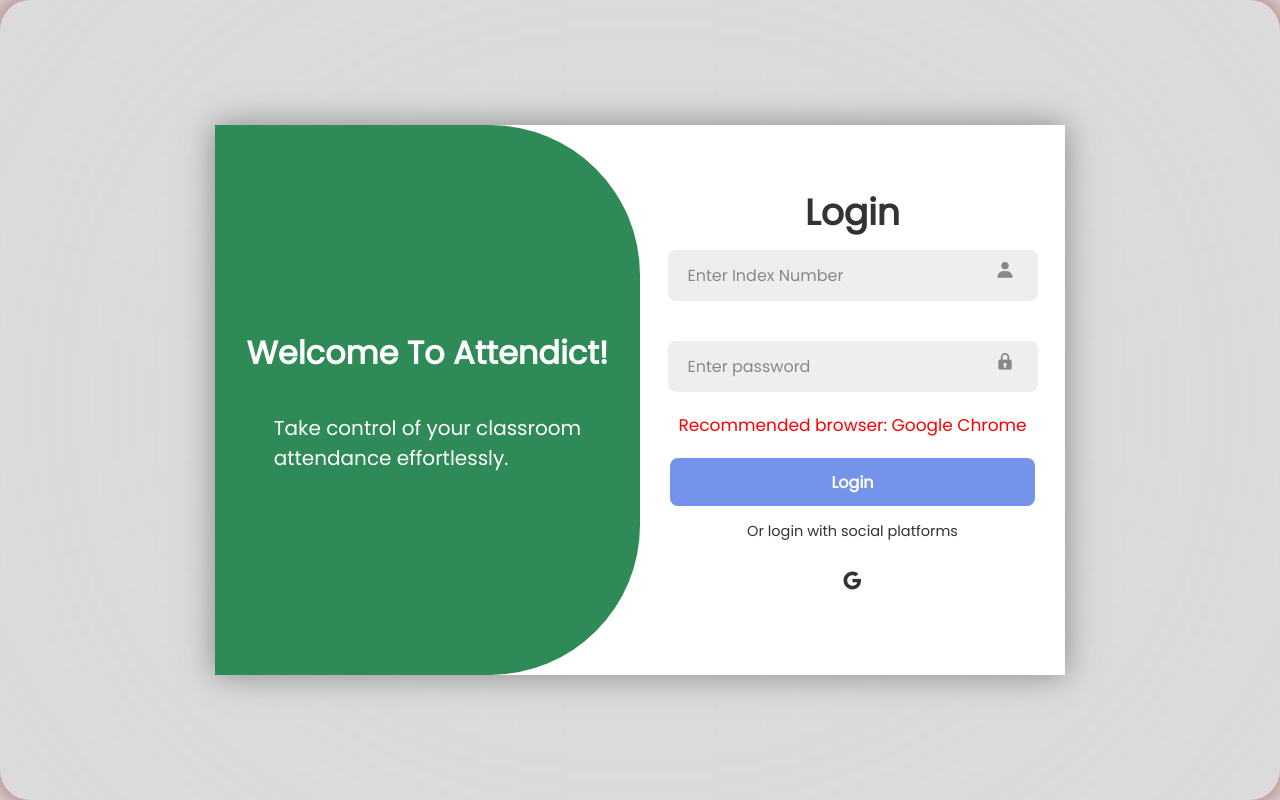
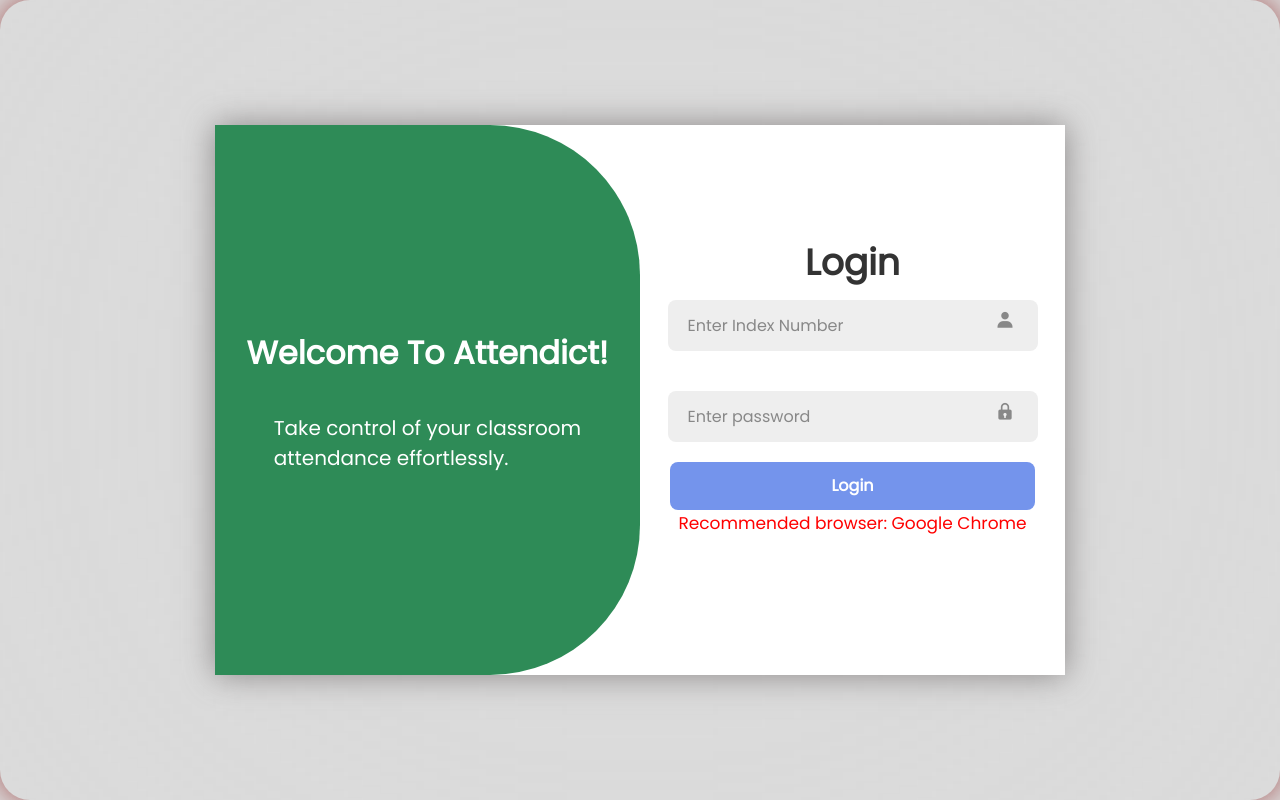
Before and after one commit to Greattero/Attendict-WebApp-, a React (Vite) app: page / in a window 1280 px wide. Built offline with nearby package versions, Linux system fonts and the light colour scheme.

Commit message:
Update Login.jsx

```diff
--- a/src/Login.jsx
+++ b/src/Login.jsx
@@ -298,9 +298,9 @@ function Login({onLoginSuccess, sendFeedback, sendVisible}){
                         required/>
                         <i className='bx  bxs-lock'></i>
                     </Input>
-                    <Forget className="forgot-link">
+                    {/* <Forget className="forgot-link">
                         <label>Recommended browser: Google Chrome</label>
-                    </Forget>
+                    </Forget> */}
                     <Button type="submit" className="btn" onClick={(e)=>handleLogin(e)} disabled={loading}>
                         {loading ? (
                             <img src={loader} alt="Loading" style={{ width: "24px", height: "24px" }} />
@@ -308,11 +308,14 @@ function Login({onLoginSuccess, sendFeedback, sendVisible}){
                             "Login"
                         )}
                     </Button>
-                    <p>Or login with social platforms</p>
+                    <Forget className="forgot-link">
+                        <label>Recommended browser: Google Chrome</label>
+                    </Forget>
+                    {/* <p>Or login with social platforms</p>
                     <Social className="social_icons">
                         <a href="#"><i className='bx  bxl-google'></i></a>
 
-                    </Social>
+                    </Social> */}
                 </Form>
             </FormBox>
 
```
